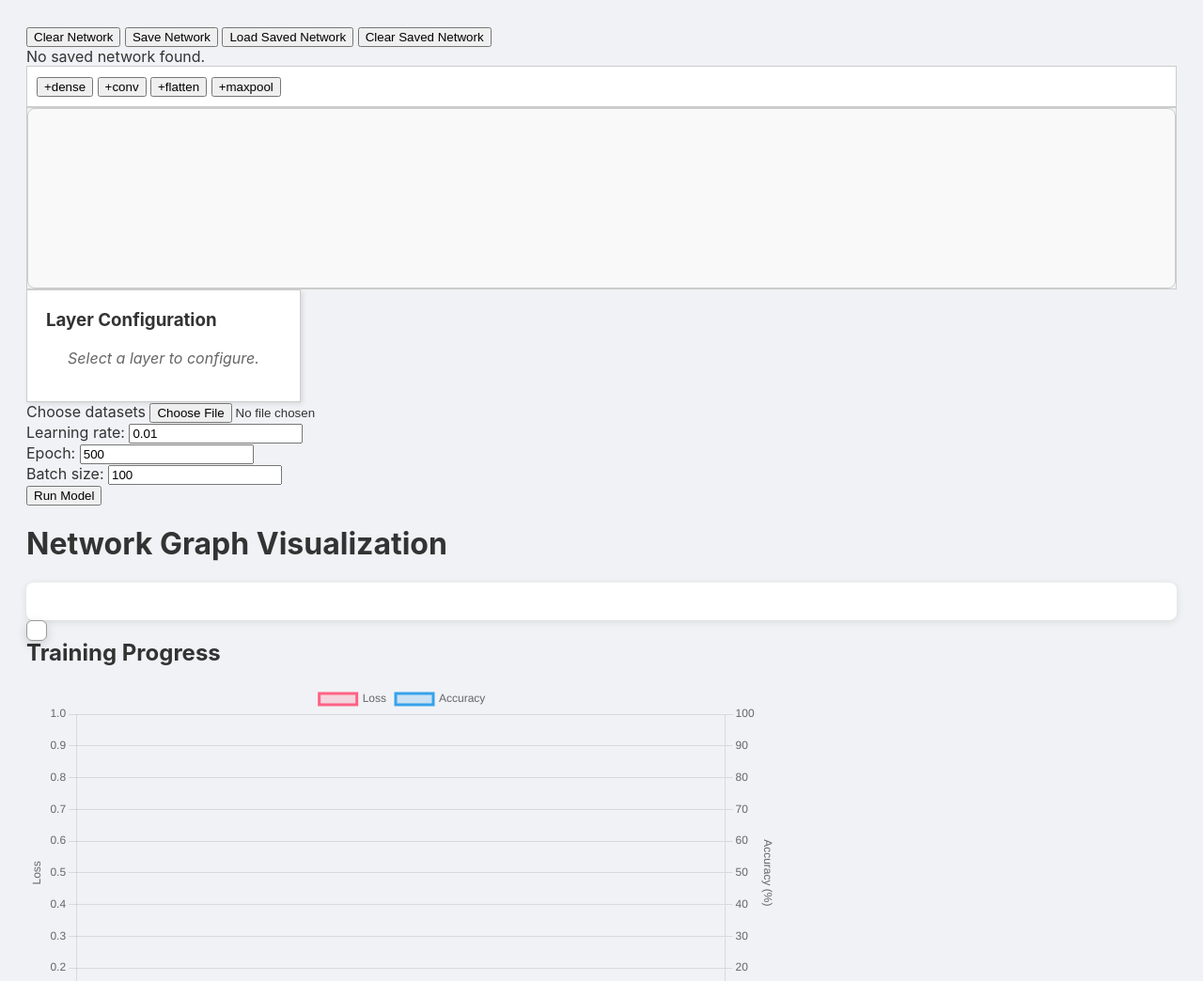
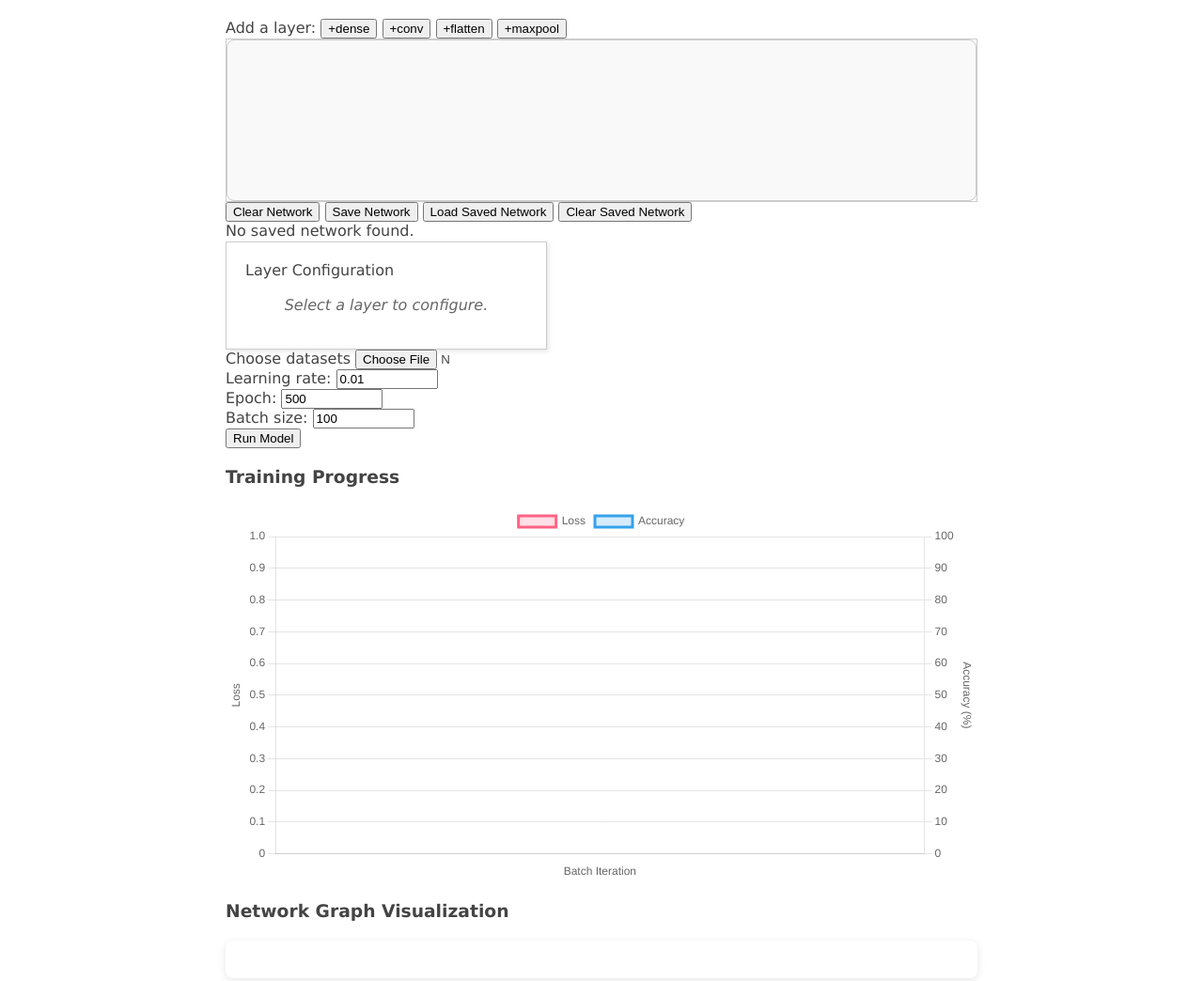
Before and after one commit to vark1/gradiatorjs, a website with bundled scripts: page src/js/vis/vis.html in a window 1280 px wide. Shown: the top 1044 px of the page at 94% size. Built offline with nearby package versions, Linux system fonts and the light colour scheme.

Commit message:
some styling changes

```diff
--- a/src/css/computational_graph.css
+++ b/src/css/computational_graph.css
@@ -1,9 +1,4 @@
-body {
-    font-family: -apple-system, BlinkMacSystemFont, "Segoe UI", Roboto, "Helvetica Neue", Arial, sans-serif;
-    background-color: #f0f2f5;
-    color: #333;
-    padding: 20px;
-}
+
 #graph-container {
     position: relative;
     display: flex;
@@ -57,7 +52,6 @@ body {
     border-radius: 6px;
     z-index: 100;
     pointer-events: none;
-    display: flex;
     flex-wrap: wrap;
     gap: 4px;
     max-width: 300px;
--- a/src/css/vis.css
+++ b/src/css/vis.css
@@ -1,6 +1,25 @@
+:root {
+    --width: 800px;
+    --font-main: Verdana, sans-serif;
+    --font-secondary: Verdana, sans-serif;
+    --font-scale: 1em;
+    --background-color: #fff;
+    --text-color: #444;
+}
+
+body {
+    font-family: var(--font-secondary);
+    font-size: var(--font-scale);
+    max-width: var(--width);
+    text-align: left;
+    line-height: 1.3;
+    color: var(--text-color);
+    margin: auto;
+    padding: 20px;
+}
+
 .viewport {
     position: relative;
-    /* height: 600px; */
     border: 1px solid #ccc;
     text-align: center;
 }
@@ -10,7 +29,7 @@
     display: flex;
     align-items: center;
     gap: 15px;
-    padding: 20px;
+    padding: 10px;
     border: 1px solid #ccc;
     border-radius: 8px;
     min-height: 150px;
@@ -26,12 +45,8 @@
     display: block;
 }
 
-.common-config {
-    display: none;
-}
-
-.common-config.show {
-    display: block;
+input {
+    width: 100px;
 }
 
 /* -----------------------LAYER start-----------------------*/
@@ -86,13 +101,6 @@
 
 /* -----------------------LAYER ARROWS end-----------------------*/
 
-#layer-buttons {
-    top: 20px;
-    left: 20px;
-    background: white;
-    padding: 10px;
-    border: 1px solid #ccc;
-}
 
 #delete-selected-layer {
     background: #ff4444;
@@ -108,42 +116,33 @@
     width: 50px;
 }
 
+.layer.selected {
+    border: 2px solid #000;
+    box-shadow: 0 0 10px rgba(33, 150, 243, 0.5);
+}
+
+.layer-info {
+    margin-bottom: 15px;
+}
+
+.layer-info p {
+    margin: 5px 0;
+}
+
 /* -----------------------Config panel start-----------------------*/
 
 .config-panel {
-    top: 20px;
-    right: 20px;
+    width: 300px;
     background: white;
     border: 1px solid #ccc;
     padding: 20px;
-    width: 250px;
     box-shadow: 2px 2px 5px rgba(0, 0, 0, 0.1);
-}
-
-.config-panel h3 {
-    margin-top: 0;
 }
 
 .config-panel .placeholder {
     text-align: center;
     color: #666;
     font-style: italic;
-}
-
-.config-panel .form-group {
-    margin-bottom: 15px;
-}
-
-.config-panel .form-group label {
-    display: block;
-    margin-bottom: 5px;
-}
-
-.config-panel .form-group input,
-.config-panel .form-group select {
-    width: 100%;
-    padding: 5px;
-    box-sizing: border-box;
 }
 
 .config-panel button {
@@ -163,20 +162,23 @@
     background: #cc0000;
 }
 
-.layer.selected {
-    border: 2px dotted #000;
-    box-shadow: 0 0 10px rgba(33, 150, 243, 0.5);
+/* -----------------------Config panel END----------------------- */
+
+/* -----------------------Layer options START----------------------- */
+
+.network-options {
+    display: inline-block;
 }
 
-.layer-info {
-    margin-bottom: 15px;
+/* -----------------------Layer options end----------------------- */
+
+/* -----------------------Chart START----------------------- */
+
+.graph-section-container {
+    display: inline-block;
 }
 
-.layer-info p {
-    margin: 5px 0;
-}
-
-/* -----------------------Config panel end-----------------------*/
+/* -----------------------Chart END----------------------- */
 
 .chart-container {
     width: 800px;
--- a/src/js/vis/vis.html
+++ b/src/js/vis/vis.html
@@ -25,16 +25,8 @@
         </defs>
     </svg>
 
-
-    <div class="persistence-controls">
-        <button id="clear-network">Clear Network</button>
-        <button id="save-network">Save Network</button>
-        <button id="load-network">Load Saved Network</button>
-        <button id="clear-saved-network">Clear Saved Network</button>
-    </div>
-    <div id="persistence-status"></div>
-
     <div id="layer-buttons">
+        <span>Add a layer: </span>
         <button id="add-dense">+dense</button>
         <button id="add-conv">+conv</button>
         <button id="add-flatten">+flatten</button>
@@ -47,8 +39,16 @@
         </div>
     </div>
 
+    <div class="persistence-controls">
+        <button id="clear-network">Clear Network</button>
+        <button id="save-network">Save Network</button>
+        <button id="load-network">Load Saved Network</button>
+        <button id="clear-saved-network">Clear Saved Network</button>
+    </div>
+    <div id="persistence-status"></div>
+
     <div class="config-panel" id="config-panel">
-        <h3>Layer Configuration</h3>
+        <span>Layer Configuration</span>
         <div id="config">
             <p class="placeholder" id="placeholder">Select a layer to configure.</p>
             <div class="layer-config all layer-info">
@@ -111,6 +111,7 @@
         </div>
     </div>
 
+    <div class="network-options">
         <div class="hyperparams" id="hyperparams">
             <div class="form-group">
                 <label for="datafile">Choose datasets</label>
@@ -135,16 +136,17 @@
 
         <button id="run-model-btn">Run Model</button>
         <div id="training-status"></div>
-
-    <h1>Network Graph Visualization</h1>
-    <div id="graph-container"></div>
-    <div id="filter-popup"></div>
+    </div>
 
     <div class="graph-section-container">
-        <h2>Training Progress</h2>
+        <h3>Training Progress</h3>
         <div class="chart-container">
             <canvas id="loss-accuracy-chart"></canvas>
         </div>
     </div>
+
+    <h3>Network Graph Visualization</h3>
+    <div id="graph-container"></div>
+    <div id="filter-popup"></div>
 </body>
 </html>
```
Lines whose indentation alone changed are shown as unchanged.
